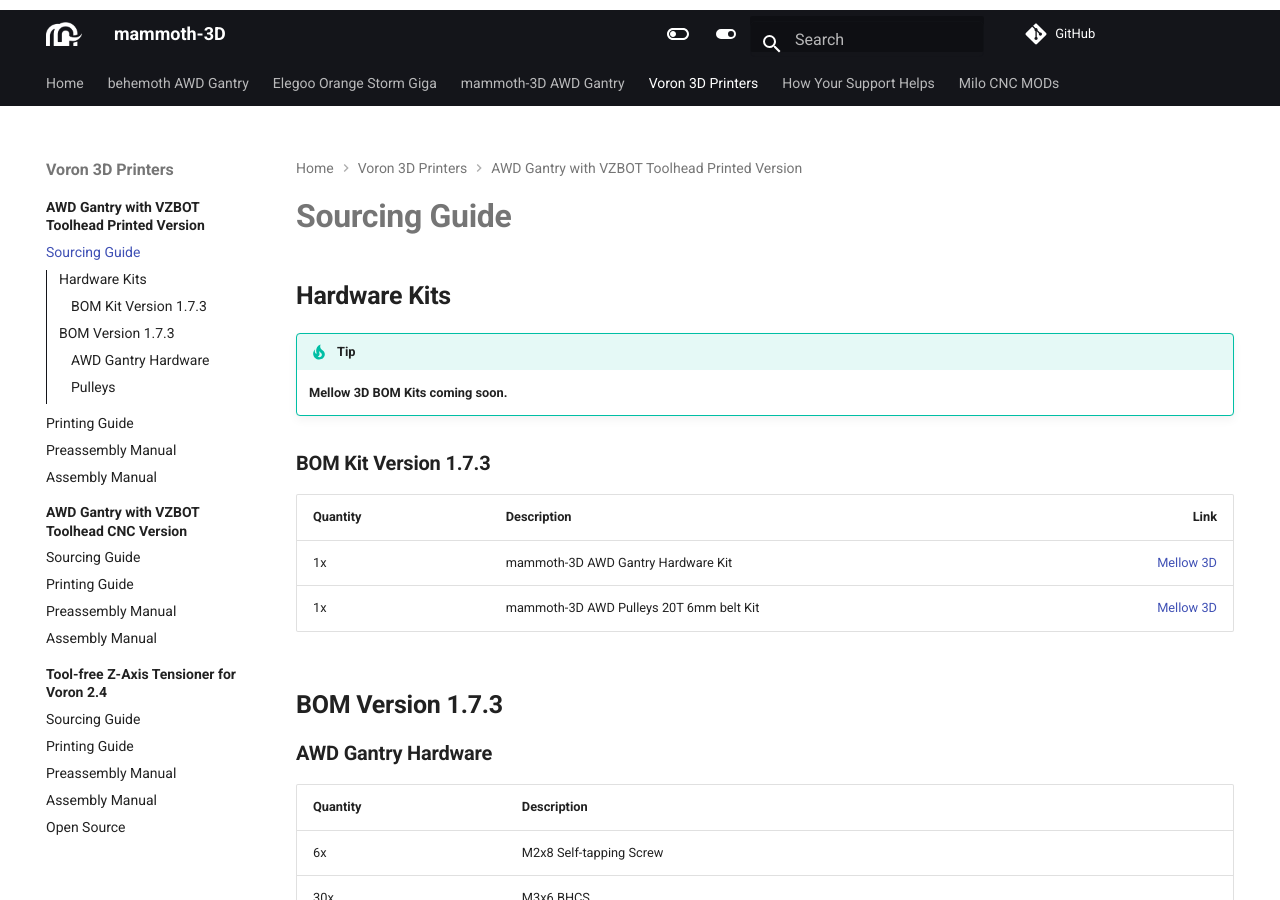
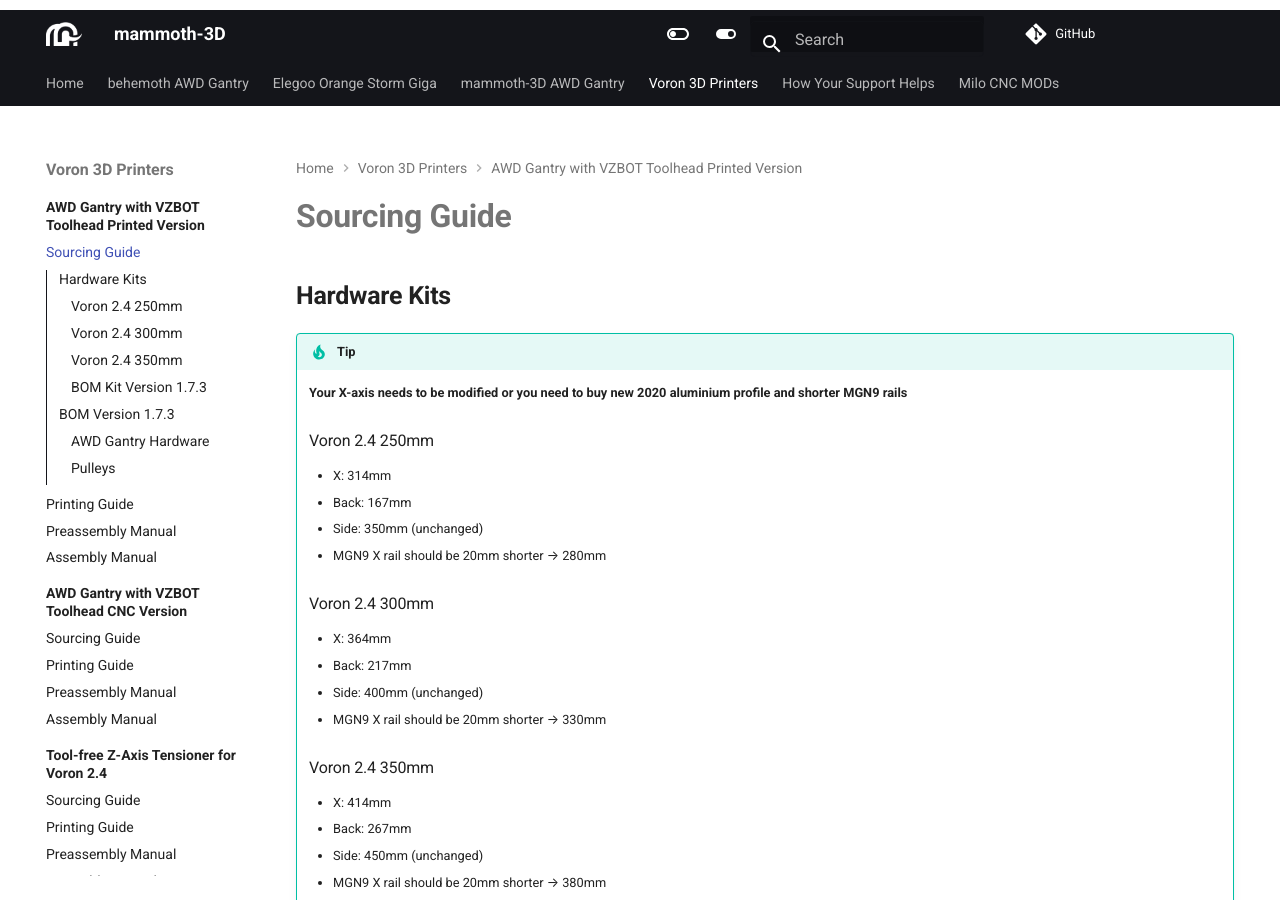
Before and after one commit to mammoth-3D/docs, an MkDocs documentation site: the page built from docs/voron_3d_printers/awd_gantry_vz_toolhead_printed_version/bom/awdvz_sourcing_guide.md, in a window 1280 px wide and 900 px high. Built offline with MkDocs 1.6.1 and Material for MkDocs 9.7.7, drawn with Linux system fonts in a browser that asks for light colours; comment, search, counter and statistics services are not loaded.

Commit message:
Tip: X-axis needs to be modified

```diff
--- a/docs/voron_3d_printers/awd_gantry_vz_toolhead_printed_version/bom/awdvz_sourcing_guide.md
+++ b/docs/voron_3d_printers/awd_gantry_vz_toolhead_printed_version/bom/awdvz_sourcing_guide.md
@@ -3,7 +3,25 @@
 ## **Hardware Kits**
 
 !!! tip
-    **Mellow 3D BOM Kits coming soon.**
+    **Your X-axis needs to be modified or you need to buy new 2020 aluminium profile and shorter MGN9 rails**
+
+    ### Voron 2.4 250mm
+    - X: 314mm
+    - Back: 167mm
+    - Side: 350mm (unchanged)
+    - MGN9 X rail should be 20mm shorter → 280mm
+
+    ### Voron 2.4 300mm
+    - X: 364mm
+    - Back: 217mm
+    - Side: 400mm (unchanged)
+    - MGN9 X rail should be 20mm shorter → 330mm
+
+    ### Voron 2.4 350mm
+    - X: 414mm
+    - Back: 267mm
+    - Side: 450mm (unchanged)
+    - MGN9 X rail should be 20mm shorter → 380mm
 
 ### **BOM Kit Version 1.7.3**
 
```
Also changed, not shown: docs/voron_3d_printers/awd_gantry_vz_toolhead_cnc_version/bom/awdvz_cnc_sourcing_guide.md (+19 -1 lines).
